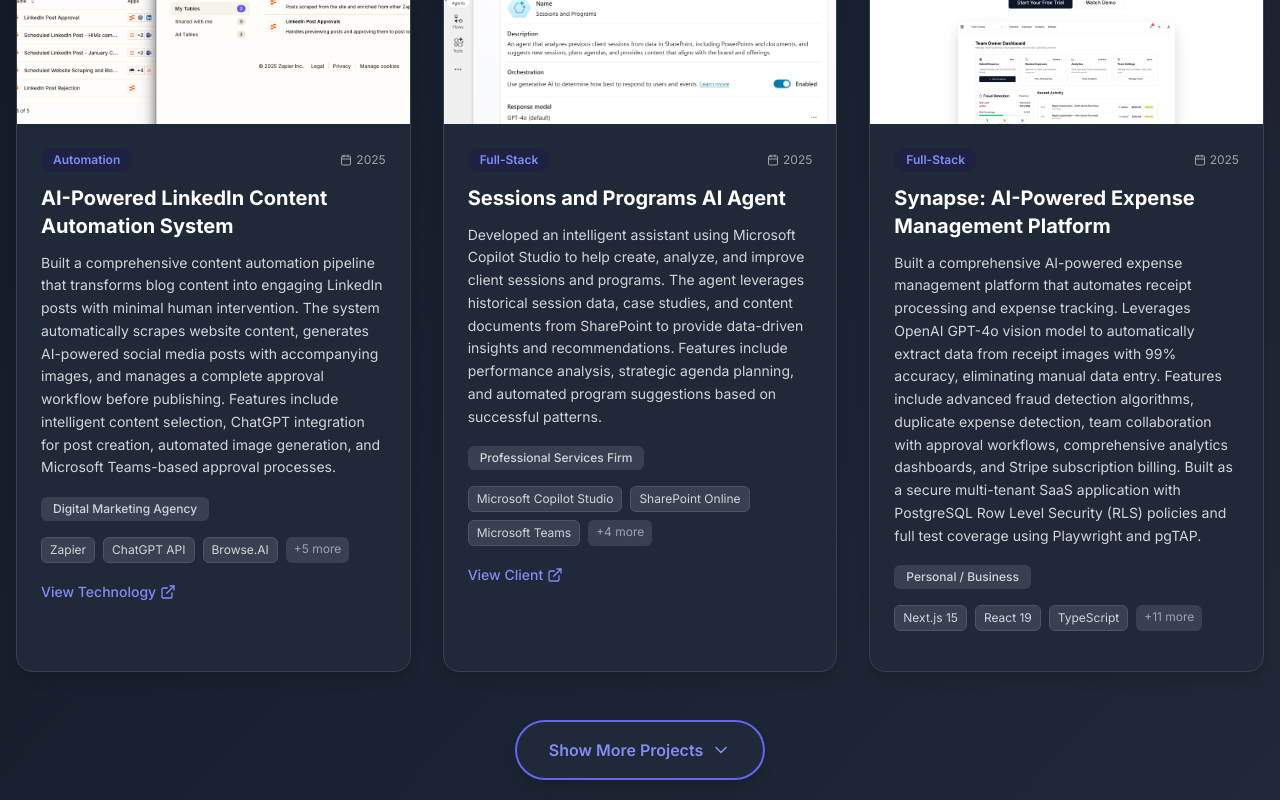
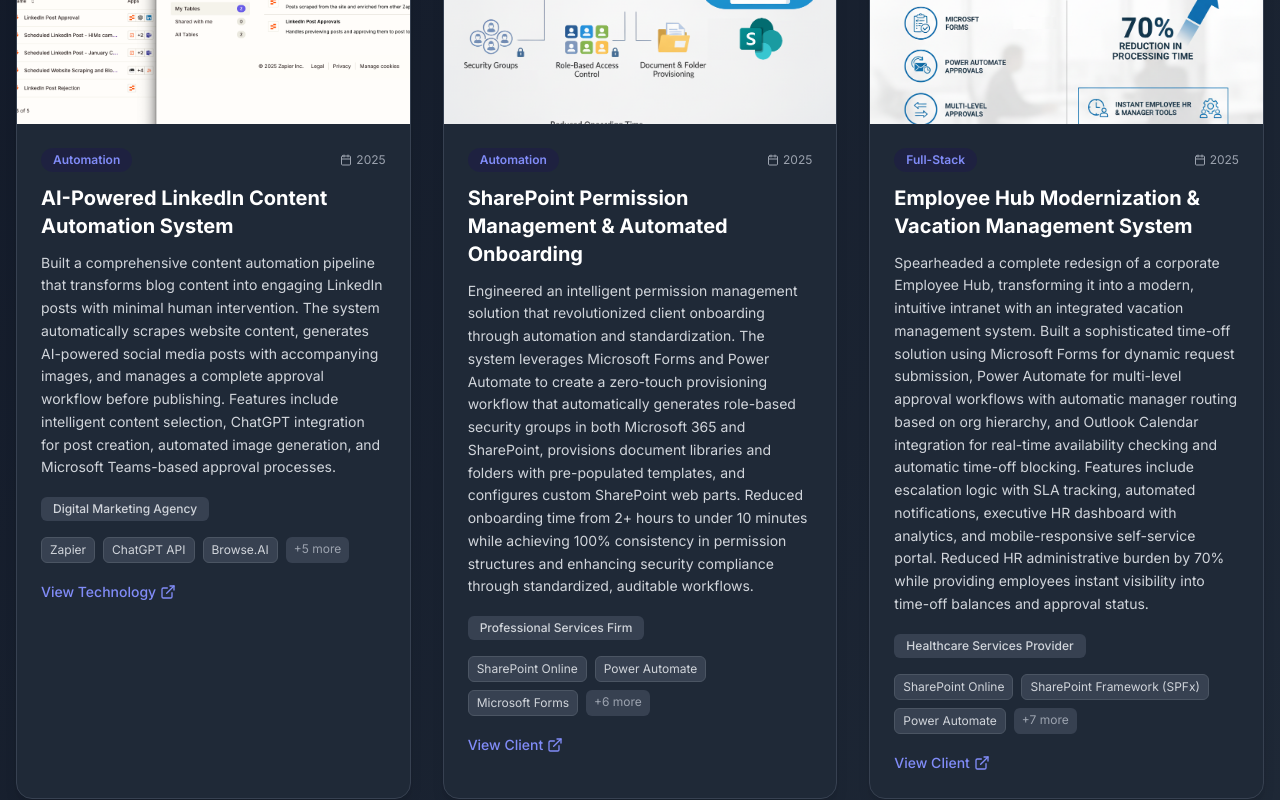
Before and after one commit to warmfire540/portfolio-ccc, a React (Create React App) app: page / in a window 1280 px wide. Shown: the part 4520-5320 px from the top of the page. Built offline with nearby package versions, Linux system fonts and the light colour scheme; no server answers.

Commit message:
add sharepoint projects

```diff
--- a/src/data/projects.ts
+++ b/src/data/projects.ts
@@ -29,6 +29,7 @@
   'Cloud',
   'DevOps',
   'Data Integration',
+  'Automation',
 ];
 
 /**
@@ -71,6 +72,53 @@
     year: '2025',
     link: 'https://zapier.com/',
     linkType: 'technology',
+  },
+  {
+    id: 'sharepoint-permission-management',
+    title: 'SharePoint Permission Management & Automated Onboarding',
+    category: 'Automation',
+    description:
+      'Engineered an intelligent permission management solution that revolutionized client onboarding through automation and standardization. The system leverages Microsoft Forms and Power Automate to create a zero-touch provisioning workflow that automatically generates role-based security groups in both Microsoft 365 and SharePoint, provisions document libraries and folders with pre-populated templates, and configures custom SharePoint web parts. Reduced onboarding time from 2+ hours to under 10 minutes while achieving 100% consistency in permission structures and enhancing security compliance through standardized, auditable workflows.',
+    clientType: 'Professional Services Firm',
+    technologies: [
+      'SharePoint Online',
+      'Power Automate',
+      'Microsoft Forms',
+      'Microsoft Graph API',
+      'Azure AD',
+      'Security Groups',
+      'Role-Based Access Control',
+      'Workflow Automation',
+      'Governance',
+    ],
+    imageUrl: '/assets/projects/sharepoint-client-onboarding.png',
+    year: '2025',
+    link: 'https://www.ctileadership.com/',
+    linkType: 'client',
+  },
+  {
+    id: 'employee-hub-modernization',
+    title: 'Employee Hub Modernization & Vacation Management System',
+    category: 'Full-Stack',
+    description:
+      'Spearheaded a complete redesign of a corporate Employee Hub, transforming it into a modern, intuitive intranet with an integrated vacation management system. Built a sophisticated time-off solution using Microsoft Forms for dynamic request submission, Power Automate for multi-level approval workflows with automatic manager routing based on org hierarchy, and Outlook Calendar integration for real-time availability checking and automatic time-off blocking. Features include escalation logic with SLA tracking, automated notifications, executive HR dashboard with analytics, and mobile-responsive self-service portal. Reduced HR administrative burden by 70% while providing employees instant visibility into time-off balances and approval status.',
+    clientType: 'Healthcare Services Provider',
+    technologies: [
+      'SharePoint Online',
+      'SharePoint Framework (SPFx)',
+      'Power Automate',
+      'Microsoft Forms',
+      'Microsoft Graph API',
+      'Outlook Calendar API',
+      'Power Platform',
+      'Azure AD',
+      'React',
+      'TypeScript',
+    ],
+    imageUrl: '/assets/projects/sharepoint-employee-hub.png',
+    year: '2025',
+    link: 'https://www.ctileadership.com/',
+    linkType: 'client',
   },
   {
     id: 'sessions-programs-ai-agent',
```
Also changed, not shown: public/assets/projects/sharepoint-client-onboarding.png (added), public/assets/projects/sharepoint-employee-hub.png (added).
